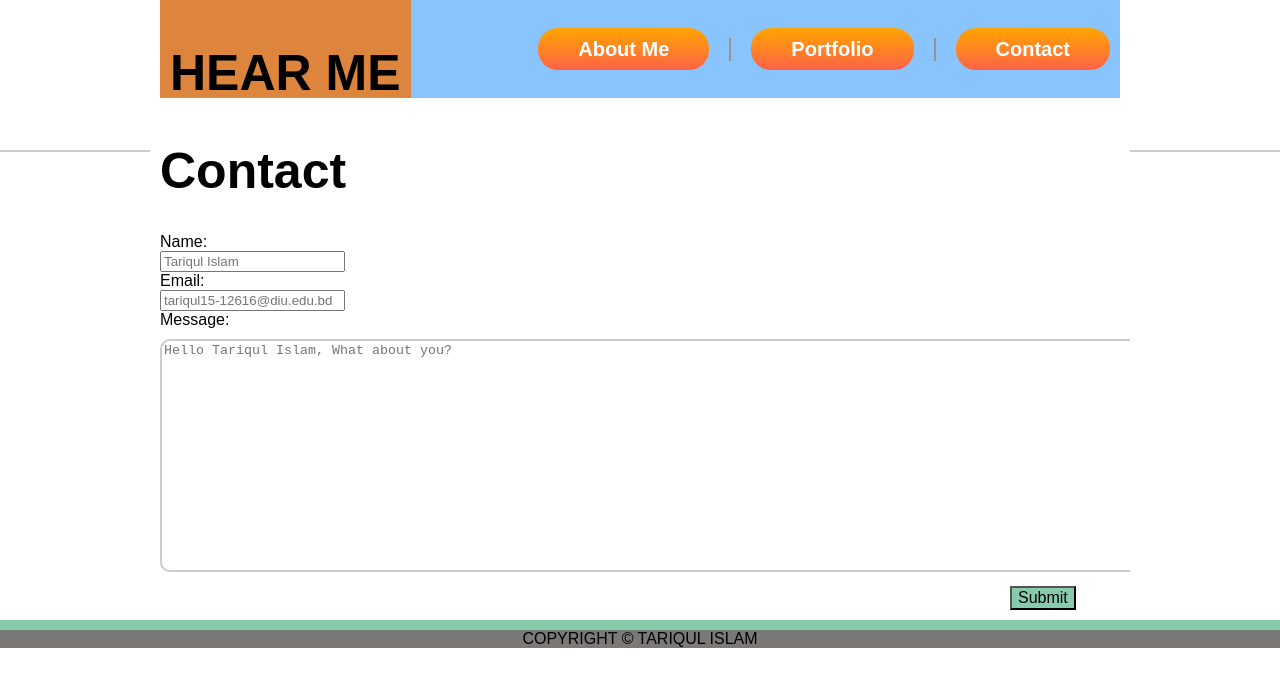
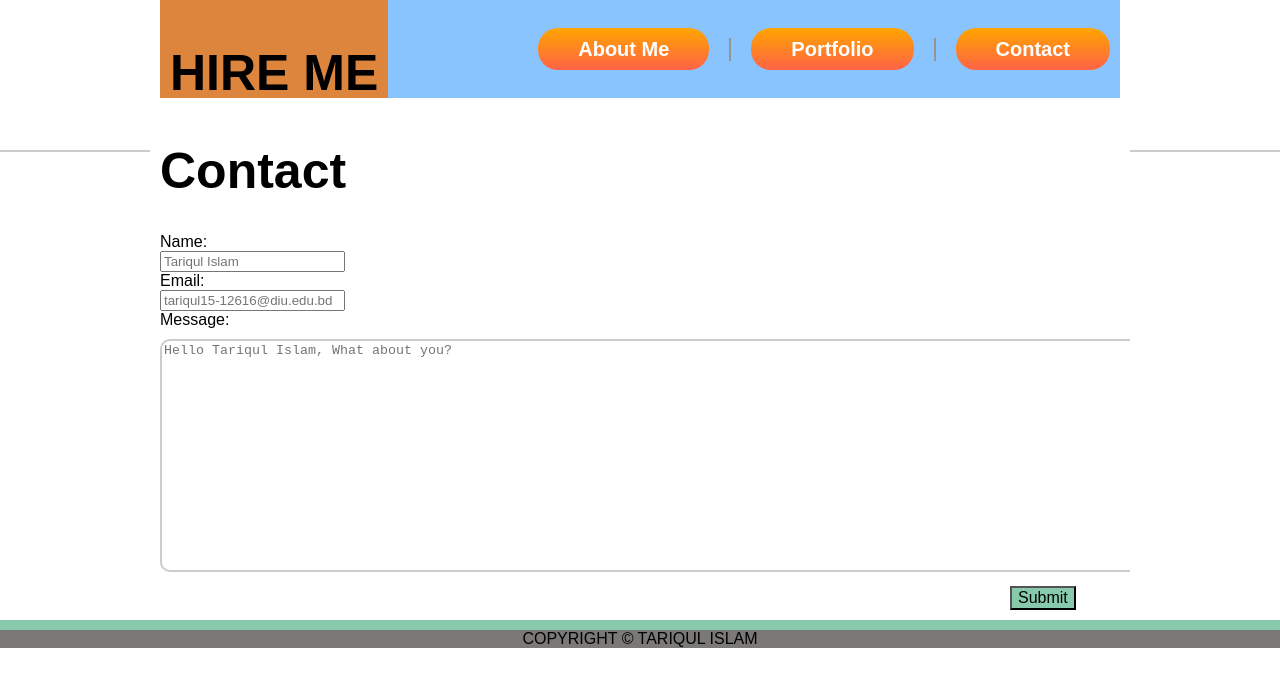
Before and after one commit to tariqulislam616/css-grid-based-portfolio, a plain HTML site: page contact.html in a window 1280 px wide. Drawn offline with Linux system fonts and the light colour scheme.

```diff
--- a/contact.html
+++ b/contact.html
@@ -7,7 +7,7 @@
     <body class="container">
                 <div class="header">
                     <div class = "header-wraper">
-                    <div><h1>HEAR ME</h1></div>
+                    <div><h1>HIRE ME</h1></div>
                     <div><a class="link-button" target="_blank" href="index.html">About Me</a></div>
                     <div><a class="link-button" target="_blank"href="portfolio.html">Portfolio</a></div>
                     <div><a class="link-button" target="_blank" href="contact.html">Contact</a></div>
```
Also changed, not shown: index.html (+1 -1 lines), portfolio.html (+1 -1 lines).
